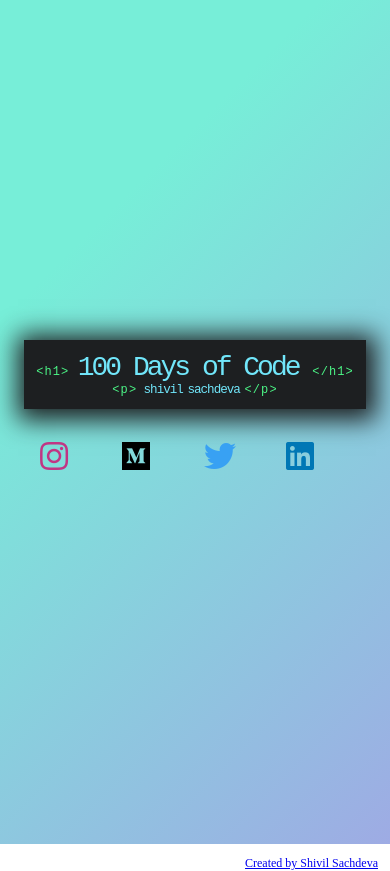
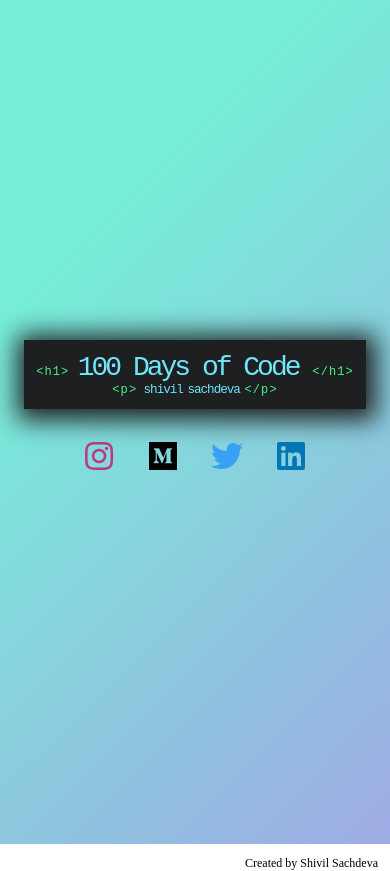
Before and after one commit to shivilsachdeva/100daysofcode, a plain HTML site: page index.html in a window 390 px wide. Drawn offline with nearby package versions, Linux system fonts and the light colour scheme; a web font is replaced by a local one.

Commit message:
html and css updated -- social links centered on mobile

```diff
--- a/index.html
+++ b/index.html
@@ -41,9 +41,9 @@
 
 		<ul class="social-links">
 			<li><a href="https://www.instagram.com/shivilsachdeva"><i class="fab fa-instagram"></i></a></li>
-			<li><a href="https://www.medium.com/@shivilsach"><i class="fab fa-medium"></i></li>
-			<li><a href="https://www.twitter.com/shivilsachdeva"><i class="fab fa-twitter"></i></li>
-			<li><a href="https://www.linkedin.com/in/shivil-sachdeva"><i class="fab fa-linkedin"></i></li>
+			<li><a href="https://www.medium.com/@shivilsach"><i class="fab fa-medium"></i></a></li>
+			<li><a href="https://www.twitter.com/shivilsachdeva"><i class="fab fa-twitter"></i></a></li>
+			<li><a href="https://www.linkedin.com/in/shivil-sachdeva"><i class="fab fa-linkedin"></i></a></li>
 		</ul>
 
 <!-- 	</div> -->
--- a/styles.css
+++ b/styles.css
@@ -78,7 +78,7 @@ html, body{
 	list-style: none;
 	display: inline-block;
 	line-height: 3;
-
+	text-align: center;
 }
 
 .social-links li{
@@ -142,7 +142,7 @@ html, body{
 
 
 .social-links li:not(:first-child){
-	margin-left: 18px;
+	/* margin-left: 18px; */
 }
 
 
```
